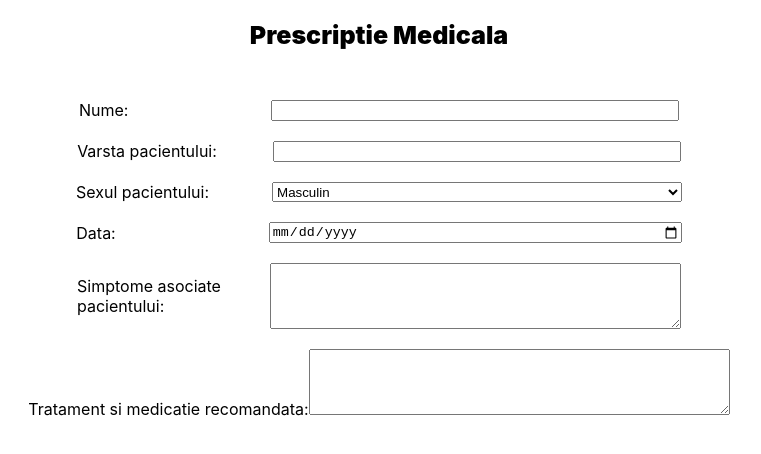
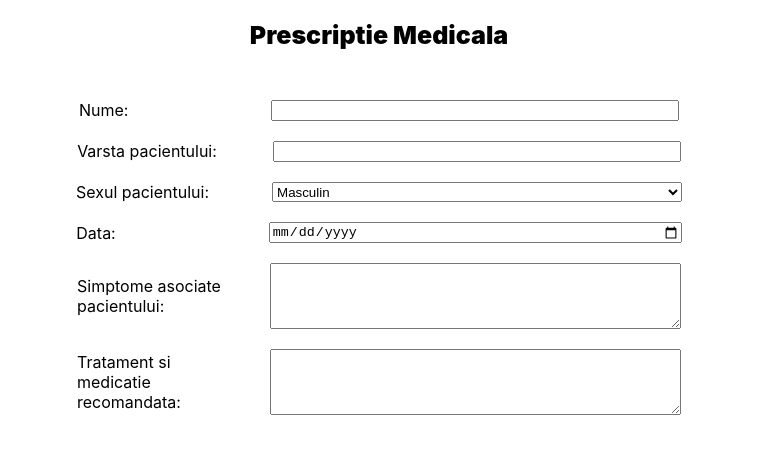
Before and after one commit to florescuv/Medical-office-management---prescription, a React (Create React App) app: page / in a window 1280 px wide. Shown: the top 454 px of the page, without its empty margins (261-1022 px from the left). Built offline with nearby package versions, Linux system fonts and the light colour scheme.

Commit message:
Stilizare câmp medicație

```diff
--- a/src/components/prescription.jsx
+++ b/src/components/prescription.jsx
@@ -26,9 +26,8 @@ const Prescription = ()=>{
                     <textarea style={{width: "405px"}} id="simptome" rows={4} cols={50}/>
             </div>
             <div style={{display: "flex", flexDirection:"row", alignItems: "center", marginTop: "20px"}}>
-                <div>Tratament si medicatie recomandata:
-                    <textarea id="tratament" rows={4} cols={50}/>
-                </div>
+                <div style={{marginRight: "43px", width:"150px"}}>Tratament si medicatie recomandata:</div>
+                <textarea style={{width: "405px"}} id="tratament" rows={4} cols={50}/>
             </div>
         </div>
     </div>
```
